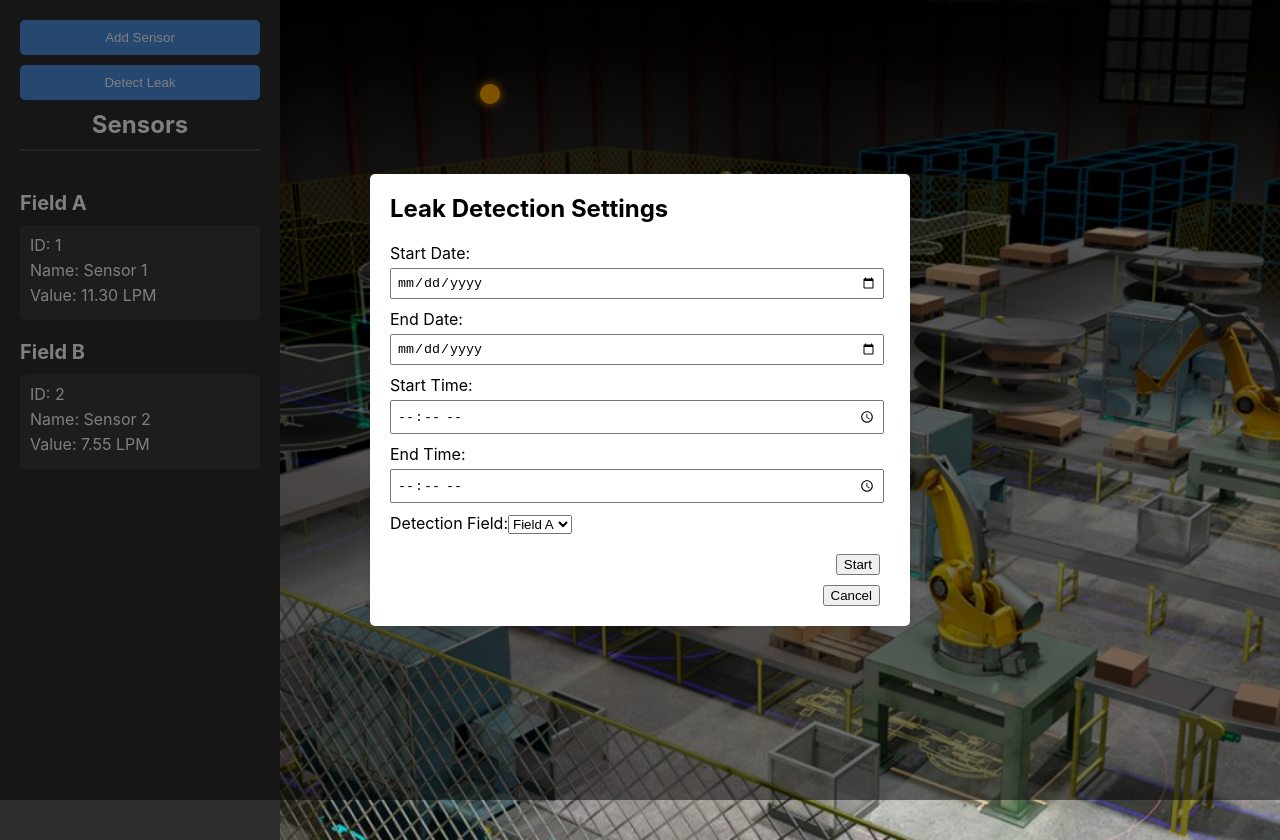
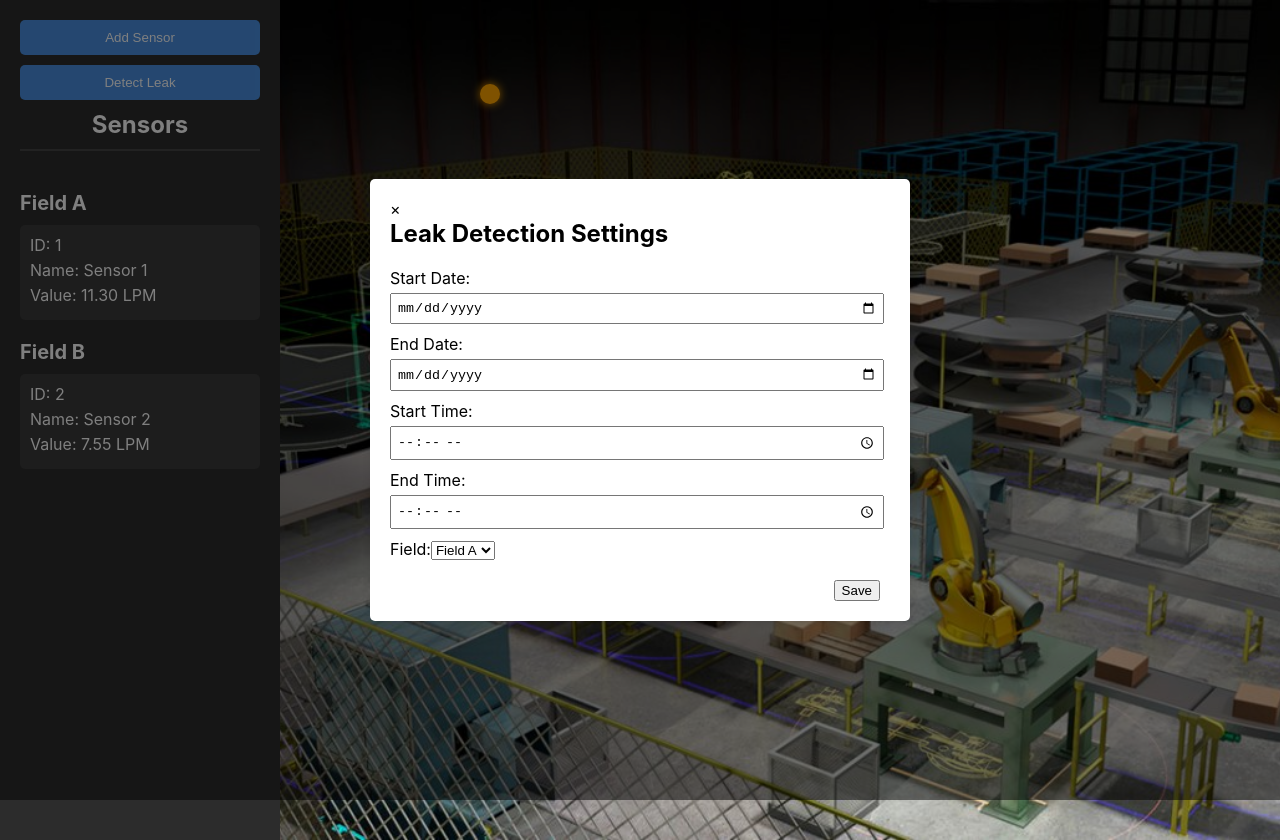
Before and after one commit to VirtuosoEric/factory-monitor, a React (Create React App) app: page / in a window 1280 px wide. Both pictures are taken after a click on the button "Detect Leak". Built offline with nearby package versions, Linux system fonts and the light colour scheme.

Commit message:
fix time zone bug

```diff
--- a/package.json
+++ b/package.json
@@ -6,6 +6,7 @@
     "@testing-library/jest-dom": "^5.17.0",
     "@testing-library/react": "^13.4.0",
     "@testing-library/user-event": "^13.5.0",
+    "moment-timezone": "^0.5.45",
     "react": "^18.3.1",
     "react-dom": "^18.3.1",
     "react-scripts": "5.0.1",
--- a/src/App.js
+++ b/src/App.js
@@ -1,5 +1,5 @@
-// src/App.js
 import React, { useState, useEffect } from 'react';
+import moment from 'moment-timezone';
 import Sidebar from './components/Sidebar';
 import FactoryLayout from './components/FactoryLayout';
 import LeakDetectionModal from './components/LeakDetectionModal';
@@ -16,6 +16,8 @@ function App() {
   const [showLeakModal, setShowLeakModal] = useState(false);
   const [showLeakResultModal, setShowLeakResultModal] = useState(false);
   const [leakDetectionResults, setLeakDetectionResults] = useState([]);
+
+  const userTimezone = Intl.DateTimeFormat().resolvedOptions().timeZone;
 
   function getRandomSensorValue() {
     return (Math.random() * (15 - 5) + 5).toFixed(2);
@@ -58,28 +60,40 @@ function App() {
   const generateLeakDetectionResults = (settings) => {
     const { startDate, endDate, startTime, endTime, field } = settings;
     const results = [];
-    const start = new Date(`${startDate}T${startTime}`);
-    const end = new Date(`${endDate}T${endTime}`);
 
-    // Ensure we clone the time properly
-    let time = new Date(start);
+    // Convert start and end dates to the user's timezone
+    let start = moment.tz(`${startDate}T${startTime}`, 'Asia/Taipei');
+    const end = moment.tz(`${endDate}T${endTime}`, 'Asia/Taipei');
 
-    while (time <= end) {
-      const hour = time.getHours();
-      const day = time.getDay();
+    while (start <= end) {
+        // Generate data for each hour between startTime and endTime
+        let current = start.clone();
+        const dayEnd = moment.tz(`${start.format('YYYY-MM-DD')}T${endTime}`, 'Asia/Taipei');
+
+        while (current <= dayEnd && current <= end) {
+            const hour = current.hour();
+            const day = current.day();
             let leak = '0.00';
+
             if (day >= 1 && day <= 5 && hour >= 8 && hour < 17) {
                 leak = getRandomLeakValue();
             }
 
+            let localTimeString = current.format('YYYY-MM-DD HH:mm:ss');
+            console.log(localTimeString);
+
             results.push({
-        time: time.toISOString().slice(0, 19).replace('T', ' '),
+                time: localTimeString,
                 field,
                 leak
             });
 
             // Increment time by one hour
-      time = new Date(time.getTime() + 60 * 60 * 1000);
+            current.add(1, 'hour');
+        }
+
+        // Move to the next day and set time to startTime
+        start.add(1, 'day').set({ hour: moment.tz(startTime, 'HH:mm').hour(), minute: moment.tz(startTime, 'HH:mm').minute() });
     }
 
     return results;
@@ -92,7 +106,7 @@ function App() {
     <div className="App">
       <Sidebar sensors={sensors} onAddSensor={handleAddSensorClick} onDetectLeak={handleDetectLeakClick} />
       <FactoryLayout sensors={sensors} isAdding={isAdding} setIsAdding={setIsAdding} onSaveSensor={handleSaveSensor} />
-      {showLeakModal && <LeakDetectionModal fields={fields} onSave={handleSaveLeakDetection} onClose={() => setShowLeakModal(false)} />}
+      {showLeakModal && <LeakDetectionModal fields={fields} onSave={handleSaveLeakDetection} onClose={() => setShowLeakModal(false)} userTimezone={userTimezone} />}
       {showLeakResultModal && <LeakDetectionResultModal results={leakDetectionResults} onClose={() => setShowLeakResultModal(false)} />}
     </div>
   );
--- a/src/components/LeakDetectionModal.js
+++ b/src/components/LeakDetectionModal.js
@@ -1,68 +1,54 @@
-// src/components/LeakDetectionModal.js
 import React, { useState } from 'react';
 import './LeakDetectionModal.css';
 
-const LeakDetectionModal = ({ fields, onSave, onClose }) => {
-  const [startDate, setStartDate] = useState('');
-  const [endDate, setEndDate] = useState('');
-  const [startTime, setStartTime] = useState('');
-  const [endTime, setEndTime] = useState('');
-  const [selectedField, setSelectedField] = useState(fields.length > 0 ? fields[0] : '');
+const LeakDetectionModal = ({ fields, onSave, onClose, userTimezone }) => {
+  const [settings, setSettings] = useState({
+    startDate: '',
+    endDate: '',
+    startTime: '',
+    endTime: '',
+    field: fields[0] || ''
+  });
+
+  const handleChange = (e) => {
+    const { name, value } = e.target;
+    setSettings((prevSettings) => ({ ...prevSettings, [name]: value }));
+  };
 
   const handleSave = () => {
-    onSave({ startDate, endDate, startTime, endTime, field: selectedField });
-    onClose();
+    onSave(settings);
   };
 
   return (
     <div className="modal-overlay" onClick={onClose}>
       <div className="modal-content" onClick={(e) => e.stopPropagation()}>
+        <span className="close" onClick={onClose}>&times;</span>
         <h2>Leak Detection Settings</h2>
         <label>
           Start Date:
-          <input
-            type="date"
-            value={startDate}
-            onChange={(e) => setStartDate(e.target.value)}
-          />
+          <input type="date" name="startDate" value={settings.startDate} onChange={handleChange} />
         </label>
         <label>
           End Date:
-          <input
-            type="date"
-            value={endDate}
-            onChange={(e) => setEndDate(e.target.value)}
-          />
+          <input type="date" name="endDate" value={settings.endDate} onChange={handleChange} />
         </label>
         <label>
           Start Time:
-          <input
-            type="time"
-            value={startTime}
-            onChange={(e) => setStartTime(e.target.value)}
-          />
+          <input type="time" name="startTime" value={settings.startTime} onChange={handleChange} />
         </label>
         <label>
           End Time:
-          <input
-            type="time"
-            value={endTime}
-            onChange={(e) => setEndTime(e.target.value)}
-          />
+          <input type="time" name="endTime" value={settings.endTime} onChange={handleChange} />
         </label>
         <label>
-          Detection Field:
-          <select
-            value={selectedField}
-            onChange={(e) => setSelectedField(e.target.value)}
-          >
+          Field:
+          <select name="field" value={settings.field} onChange={handleChange}>
             {fields.map((field, index) => (
               <option key={index} value={field}>{field}</option>
             ))}
           </select>
         </label>
-        <button onClick={handleSave}>Start</button>
-        <button onClick={onClose}>Cancel</button>
+        <button onClick={handleSave}>Save</button>
       </div>
     </div>
   );
```
Also changed, not shown: 1 other file (tests, documents, lock files or other folders). Lines whose indentation alone changed are shown as unchanged.
